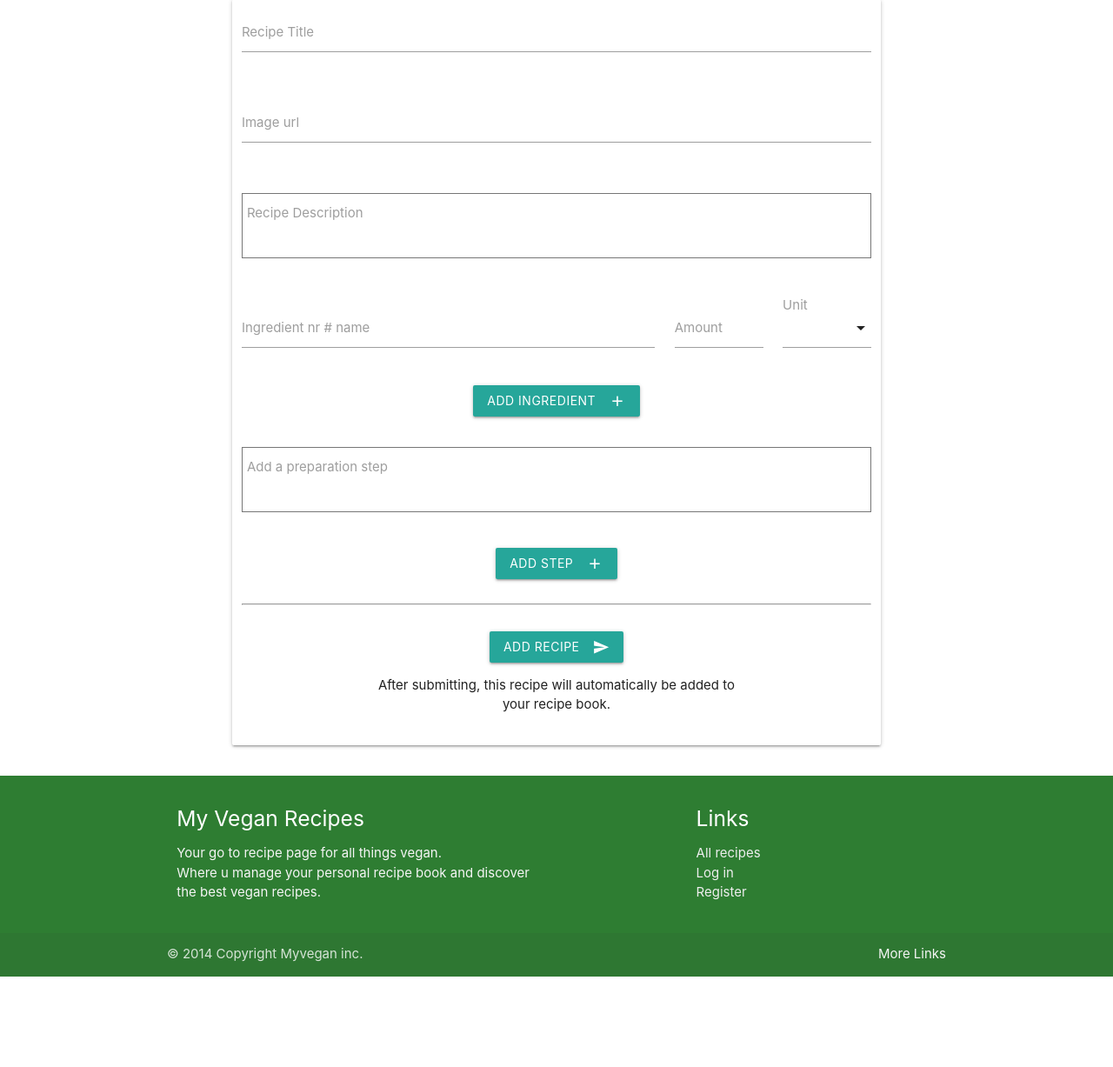
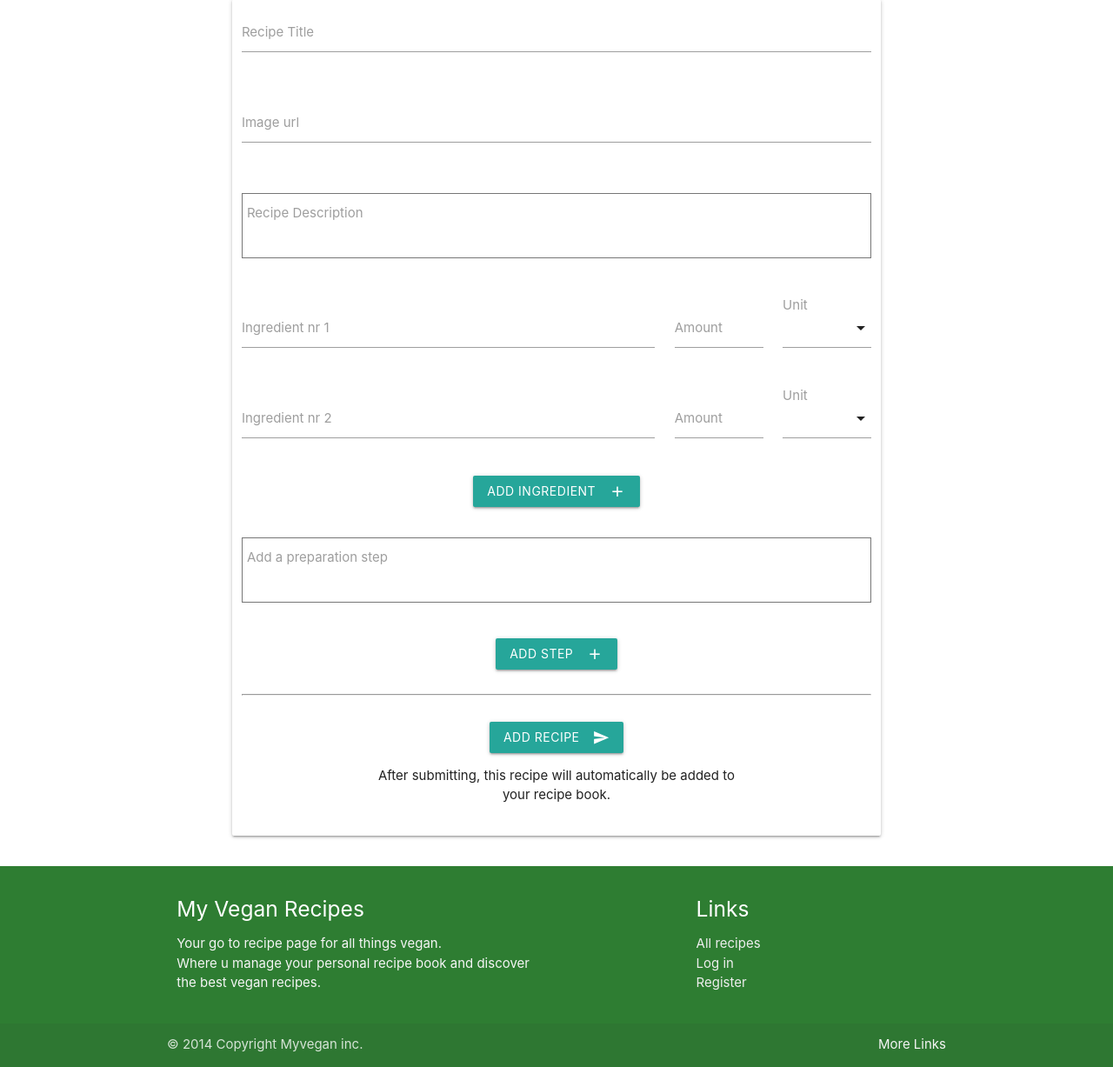
Before and after one commit to JorisPaarde/my-vegan-recipes, a Flask app: page /add_recipe in a window 1280 px wide. Shown: the part 208-1435 px from the top of the page at 87% size. Before the commit the page ends 1331 px from the top, so only its background shows below. Run offline with Flask 2, Linux system fonts and the light colour scheme; data that the repository does not hold is empty; some libraries are stand-ins or nearby versions.

Commit message:
Added ingredient form field

```diff
--- a/templates/add_recipe.html
+++ b/templates/add_recipe.html
@@ -7,7 +7,7 @@
         </div>
     </div>
     <div class="row">
-        <form  method="POST" action="{{ url_for('add_recipe') }}" class="col card-panel m12 l10 offset-l1">
+        <form method="POST" action="{{ url_for('add_recipe') }}" class="col card-panel m12 l10 offset-l1">
             <!-- recipe title -->
             <div class="row">
                 <div class="input-field col s12">
@@ -33,17 +33,18 @@
             </div>
             <!-- ingredients ingredient name should increment-->
             <div class="row">
+                <!-- ingredient 1 -->
                 <div class="input-field col s12 m8">
-                    <input name="ingredient_name" id="ingredient_name" type="text" minlength="3" maxlength="100"
+                    <input name="ingredient_name_0" id="ingredient_name_0" type="text" minlength="3" maxlength="100"
                         class="validate" required>
-                    <label for="ingredient_name">Ingredient nr # name</label>
+                    <label for="ingredient_name_0">Ingredient nr 1</label>
                 </div>
                 <div class="input-field col s6 m2">
-                    <input name="amount" id="amount" type="text" maxlength="5" class="validate" required>
-                    <label for="amount">Amount</label>
+                    <input name="amount_0" id="amount_0" type="text" maxlength="5" class="validate" required>
+                    <label for="amount_0">Amount</label>
                 </div>
                 <div class="input-field col s6 m2">
-                    <select id="unit_name" name="unit_name" class="validate" required>
+                    <select id="unit_name_0" name="unit_name_0" class="validate" required>
                         {% for unit in units %}
                         <option value="{{ unit.unit_name }}">{{ unit.unit_name }}</option>
                         {% endfor %}
@@ -51,6 +52,28 @@
                     <label>Unit</label>
                 </div>
             </div>
+                <div class="row">
+                    <!-- ingredient 2 -->
+                    <div class="input-field col s12 m8">
+                        <input name="ingredient_name_1" id="ingredient_name_1" type="text" minlength="3" maxlength="100"
+                            class="validate" required>
+                        <label for="ingredient_name_1">Ingredient nr 2</label>
+                    </div>
+
+                    <div class="input-field col s6 m2">
+                        <input name="amount_1" id="amount_1" type="text" maxlength="5" class="validate" required>
+                        <label for="amount_1">Amount</label>
+                    </div>
+                    <div class="input-field col s6 m2">
+                        <select id="unit_name_1" name="unit_name_1" class="validate" required>
+                            {% for unit in units %}
+                            <option value="{{ unit.unit_name }}">{{ unit.unit_name }}</option>
+                            {% endfor %}
+                        </select>
+                        <label>Unit</label>
+                    </div>
+                </div>
+
                 <div class="row">
                     <div class="col s12 center-align">
                         <button class="btn waves-effect waves-light" type="button">Add Ingredient
@@ -61,8 +84,8 @@
                 <!-- preparation steps names should increment-->
                 <div class="row">
                     <div class="input-field col s12">
-                    <textarea name="preparation_step" id="preparation_step" type="text" minlength="10" maxlength="200"
-                        class="validate"></textarea>
+                        <textarea name="preparation_step" id="preparation_step" type="text" minlength="10"
+                            maxlength="200" class="validate"></textarea>
                         <label class="textarea-label" for="preparation_step">Add a preparation step</label>
                     </div>
                 </div>
```
Lines whose indentation alone changed are shown as unchanged.
